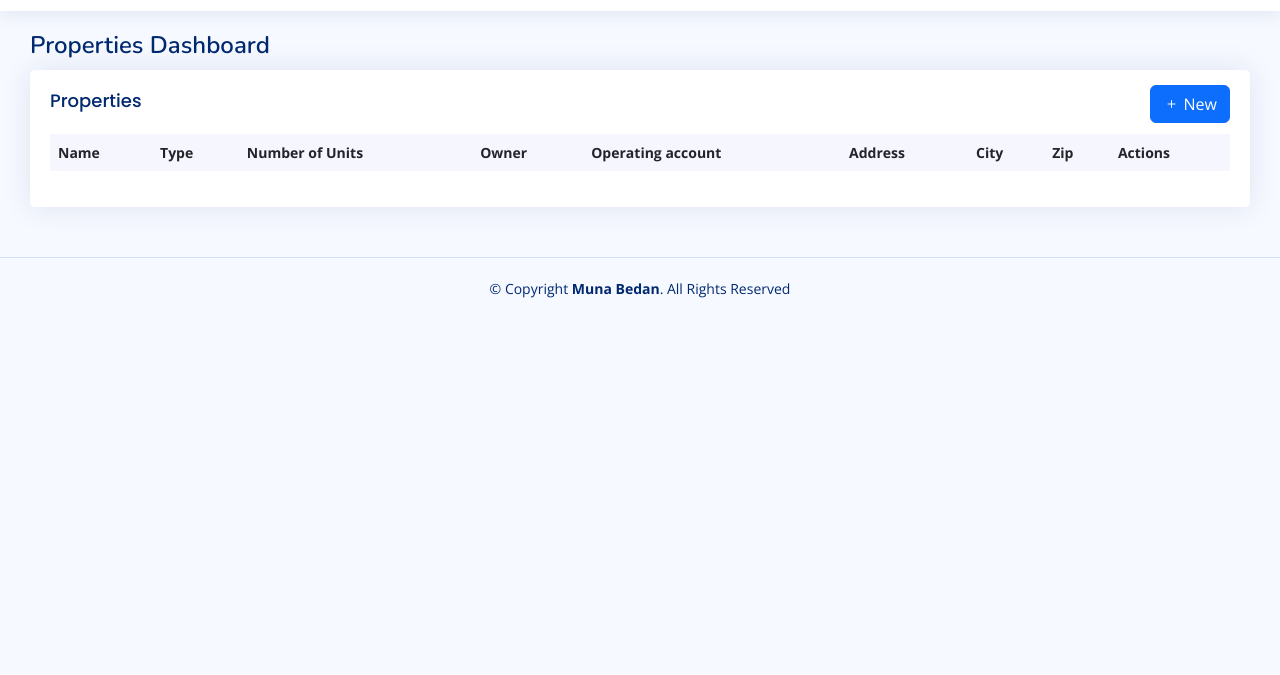
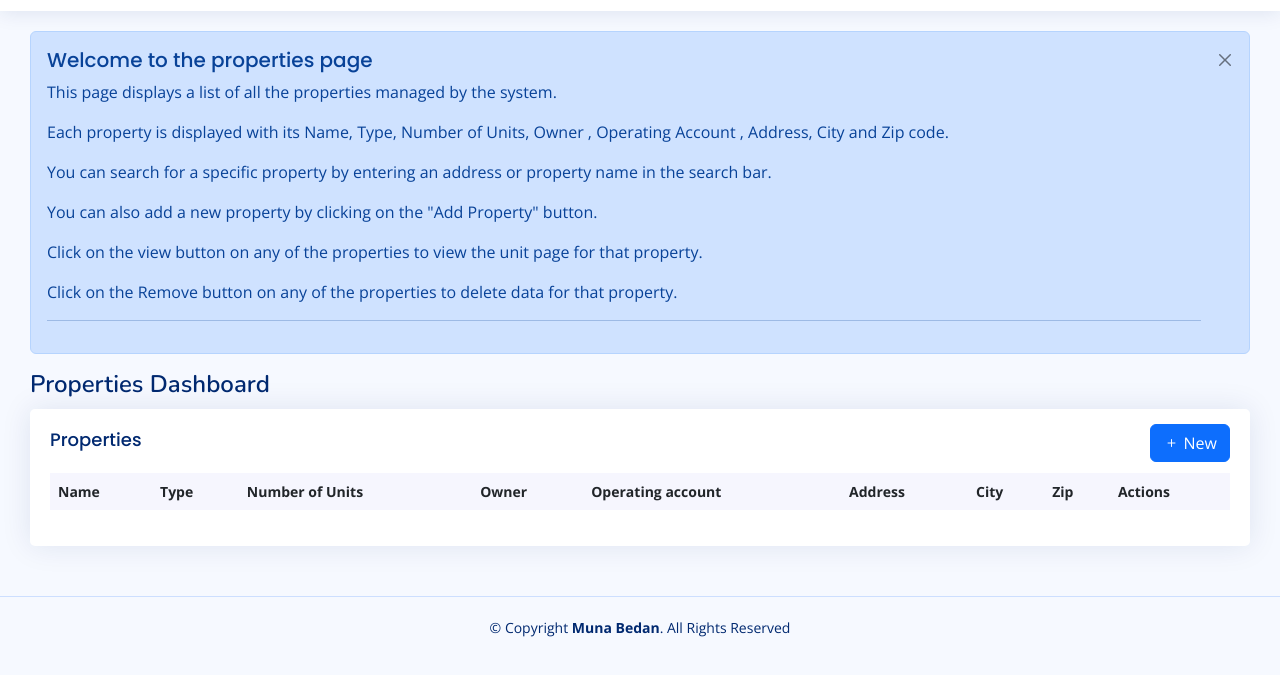
Before and after one commit to munabedan/Rentals-Manager, a website: page dist/landlord_dashboard.html in a window 1280 px wide. Shown: the part 49-724 px from the top of the page. Drawn offline with nearby package versions, Linux system fonts and the light colour scheme.

Commit message:
added walkthrough

```diff
--- a/dist/landlord_dashboard.html
+++ b/dist/landlord_dashboard.html
@@ -77,6 +77,29 @@
 
 
     <main id="main" class="main">
+
+
+
+        <div class="alert alert-primary alert-dismissible fade show" role="alert">
+            <h4 class="alert-heading">Welcome to the properties page</h4>
+
+            <p> This page displays a list of all the properties managed by the system.</p>
+            <p> Each property is displayed with its Name, Type, Number of Units, Owner , Operating Account , Address,
+                City and Zip code.</p>
+            <p> You can search for a specific property by entering an address or property name in the search bar.
+            </p>
+            <p> You can also add a new property by clicking on the "Add Property" button.
+            </p>
+            <p>
+                Click on the view button on any of the properties to view the unit page for that property.
+            </p>
+            <p>
+                Click on the Remove button on any of the properties to delete data for that property.
+            </p>
+            <hr>
+            <button type="button" class="btn-close" data-bs-dismiss="alert" aria-label="Close"></button>
+        </div>
+
 
         <div class="pagetitle">
             <h1>Properties Dashboard</h1>
```
Also changed, not shown: dist/landlord_property.html (+19 -0 lines), dist/landlord_unit.html (+12 -1 lines).
